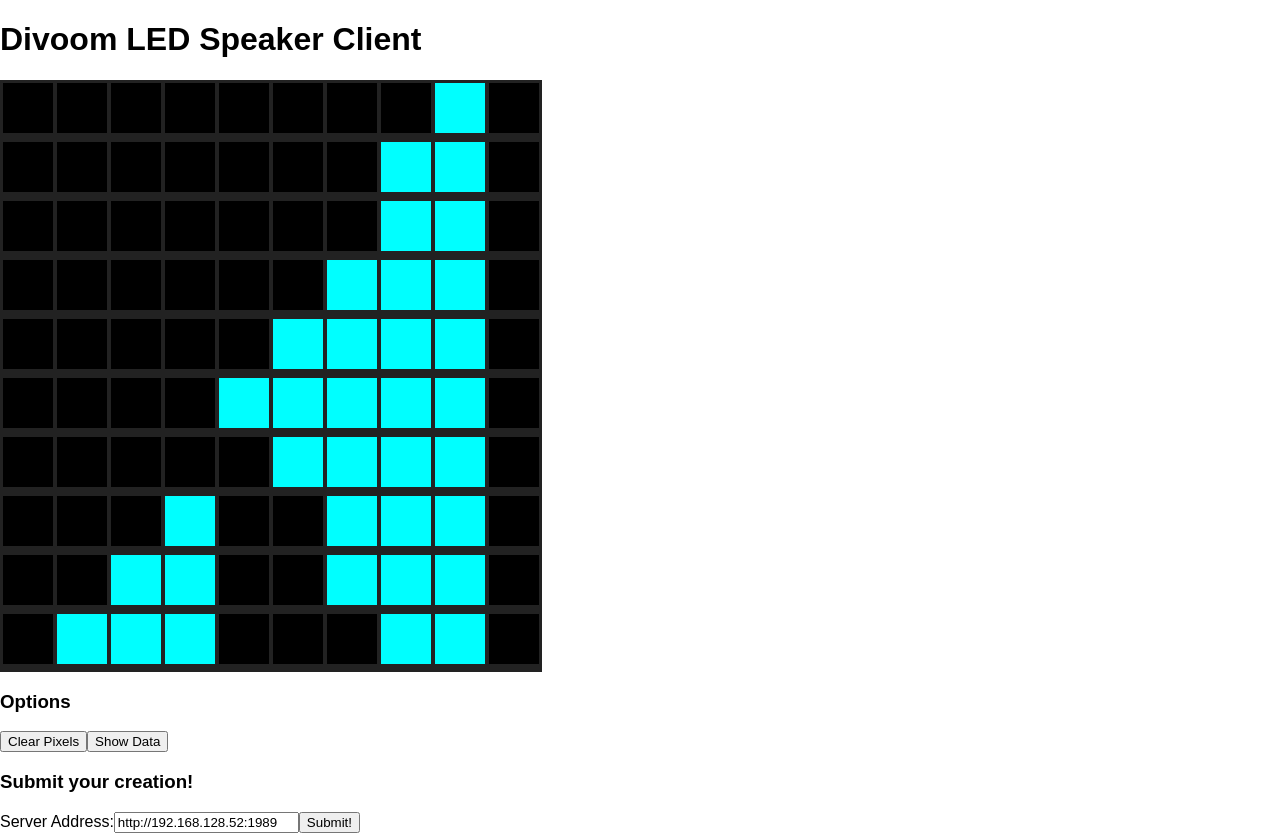
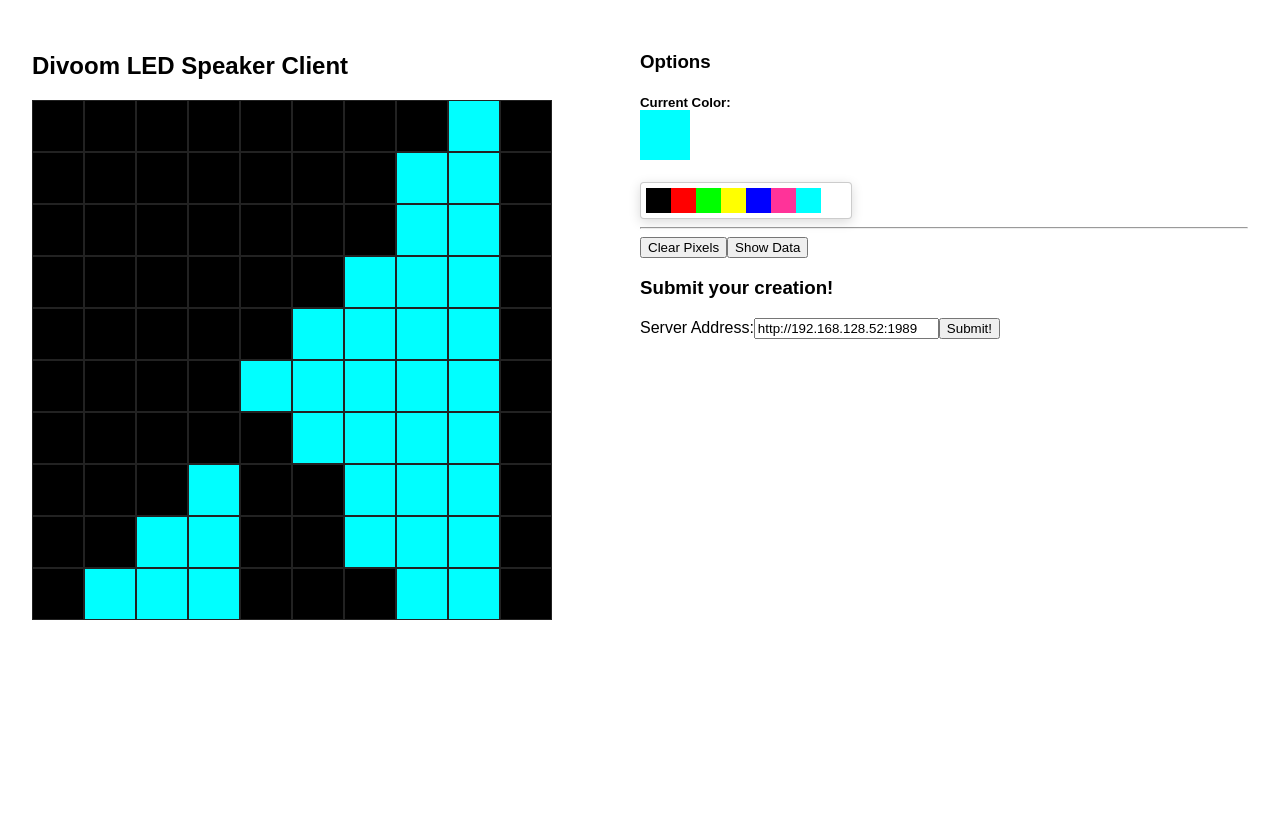
Before and after one commit to brettcrowell/divoom-client, a React (Create React App) app: page / in a window 1280 px wide. After the commit the page ends 800 px from the top, so only its background shows below. Built offline with nearby package versions, Linux system fonts and the light colour scheme.

Commit message:
Add current color picker, painting, dragability, etc.
Could use cleanup of unused imports etc but /shrug.

```diff
--- a/src/App.css
+++ b/src/App.css
@@ -1,5 +1,10 @@
 .App {
   text-align: left;
+  display: flex;
+}
+
+.App section {
+  flex: 1;
 }
 
 .App-logo {
@@ -29,4 +34,5 @@
 
 table {
   background-color: #222222;
+  border-spacing: 0;
 }
--- a/src/App.js
+++ b/src/App.js
@@ -1,6 +1,8 @@
 import React, {Component} from 'react';
 import Swatch from './Swatch';
+import {GithubPicker} from 'react-color';
 import {postToDivoom} from "./divoomAdapterHelper";
+import {divoomToHex, hexToDivoom} from "./constants";
 import './App.css';
 
 class App extends Component {
@@ -10,6 +12,7 @@ class App extends Component {
     this.state = {
       showData: false,
       address: "http://192.168.128.52:1989",
+      currentColor: 6,
       pixelArray: [
         [0, 0, 0, 0, 0, 0, 0, 0, 6, 0],
         [0, 0, 0, 0, 0, 0, 0, 6, 6, 0],
@@ -29,10 +32,21 @@ class App extends Component {
     this.toggleData = this.toggleData.bind(this);
     this.clearPixels = this.clearPixels.bind(this);
     this.submitPixelArray = this.submitPixelArray.bind(this);
+    this.onMouseDown = this.onMouseDown.bind(this);
+    this.onMouseUp = this.onMouseUp.bind(this);
+    this.onMouseMove = this.onMouseMove.bind(this);
+    this.onColorPicked = this.onColorPicked.bind(this);
+
+    this.isDragging = false;
   }
 
   updateServerAddress({ target: { value }}) {
     this.setState({ address: value })
+  }
+
+  onColorPicked({hex}) {
+    const {row, col, onChange} = this.props;
+    this.setState({'currentColor': hexToDivoom[hex]});
   }
 
   updatePixelColor(row, col, newColor) {
@@ -103,12 +117,35 @@ class App extends Component {
 
   }
 
+  onMouseDown(event) {
+    this.isDragging = true;
+
+    if (event.target && event.target.dataset.row) {
+      const { row, col } = event.target.dataset;
+      this.updatePixelColor(parseInt(row), parseInt(col), this.state.currentColor);
+    }
+  }
+
+  onMouseMove(event) {
+    if (this.isDragging) {
+      if (event.target && event.target.dataset.row) {
+        const { row, col } = event.target.dataset;
+        this.updatePixelColor(parseInt(row), parseInt(col), this.state.currentColor);
+      }
+    }
+  }
+
+  onMouseUp(event) {
+    this.isDragging = false;
+  }
+
   render() {
     const {showData, address, pixelArray} = this.state;
     return (
-      <div className="App">
+      <div className="App" onMouseUp={this.onMouseUp}>
+        <section>
           <h1>Divoom LED Speaker Client</h1>
-        <table>
+          <table onMouseDown={this.onMouseDown} onMouseMove={this.onMouseMove}>
             <tbody>
             {pixelArray.map((pixels, row) => (
               <tr key={row}>
@@ -126,7 +163,22 @@ class App extends Component {
             ))}
             </tbody>
           </table>
+        </section>
+
+        <section>
           <h3>Options</h3>
+          <h5>Current Color:
+            <Swatch
+              row="0"
+              col="0"
+              divoomColor={this.state.currentColor}/>
+          </h5>
+          <GithubPicker
+            colors={Object.values(divoomToHex)}
+            onChange={this.onColorPicked}
+            triangle="hide"
+          />
+          <hr/>
           <button onClick={this.clearPixels}>Clear Pixels</button>
           <button onClick={this.toggleData}>{showData ? "Hide" : "Show"} Data</button>
           <br/>
@@ -145,6 +197,7 @@ class App extends Component {
           Server Address:
           <input type="text" value={address} onChange={this.updateServerAddress}/>
           <button onClick={this.submitPixelArray}>Submit!</button>
+        </section>
       </div>
     );
   }
--- a/src/Swatch.js
+++ b/src/Swatch.js
@@ -6,39 +6,23 @@ class Swatch extends Component {
 
   constructor(props) {
     super(props);
-    this.state = {showColorPicker: false};
-    this.onColorPicked = this.onColorPicked.bind(this);
-  }
-
-  onColorPicked({hex}) {
-    const {row, col, onChange} = this.props;
-    onChange(row, col, hexToDivoom[hex]);
-    this.setState({showColorPicker: false})
   }
 
   render() {
-    const {divoomColor} = this.props;
-    const {showColorPicker} = this.state;
+    const {divoomColor, row, col} = this.props;
     return (
       <div>
         <div
           key={divoomColor}
+          data-row={row}
+          data-col={col}
           style={({
             backgroundColor: divoomToHex[divoomColor],
             width: 50,
             height: 50,
-            marginBottom: 5
+            marginBottom: 0
           })}
-          onClick={() => this.setState({showColorPicker: !showColorPicker})}
         />
-        {showColorPicker && (
-          <div style={({position: "absolute"})}>
-            <GithubPicker
-              colors={Object.values(divoomToHex)}
-              onChange={this.onColorPicked}
-            />
-          </div>
-        )}
       </div>
 
     )
--- a/src/index.css
+++ b/src/index.css
@@ -1,5 +1,5 @@
 body {
-  margin: 0;
+  margin: 2rem;
   padding: 0;
   font-family: sans-serif;
 }
```
Lines whose indentation alone changed are shown as unchanged.
